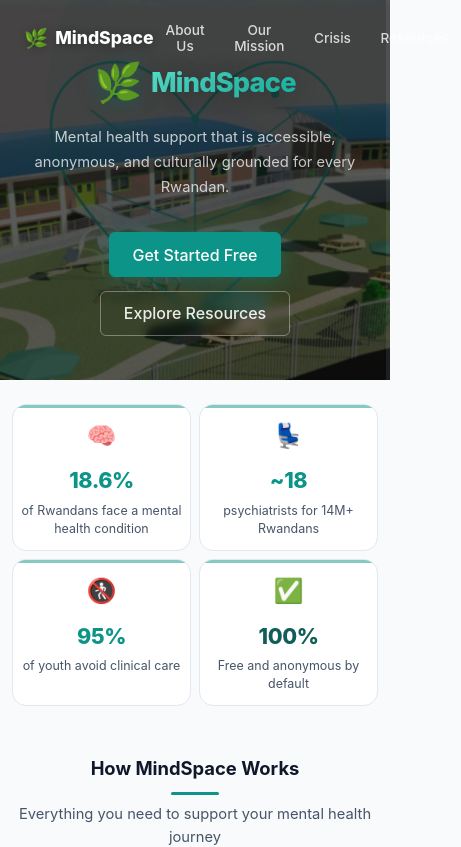
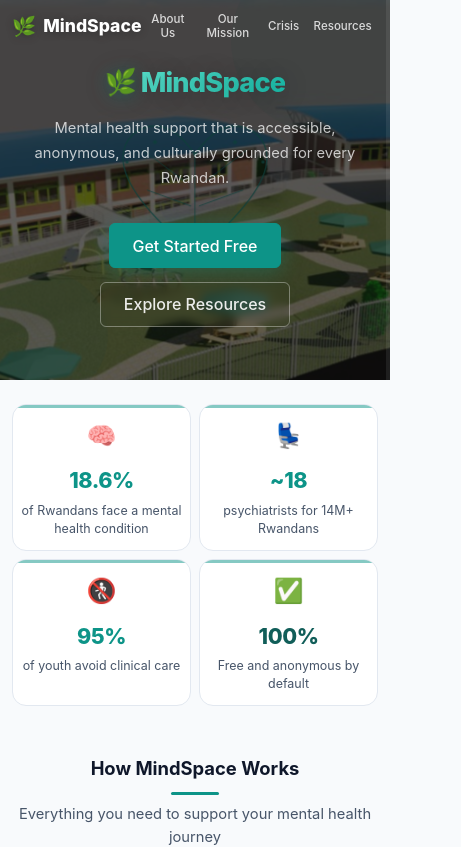
Before and after one commit to adolphenayituriki/MindSpace-MentalHealth-System, a React (Vite) app in the folder frontend/: page / in a window 390 px wide. Shown: the top 847 px of the page, 461 px wide, since content can reach past the window. Built offline with nearby package versions, Linux system fonts and the light colour scheme; the HTML template or start-up script is replaced by a standard one.

Commit message:
Make home page fully responsive: header nav, hero shapes, heart, CTA banner, partners grid at all breakpoints

```diff
--- a/frontend/src/index.css
+++ b/frontend/src/index.css
@@ -2725,22 +2725,22 @@
   .dashboard-grid { gap: 0.75rem; }
   .chat-cards { grid-template-columns: 1fr; }
   .resource-list { grid-template-columns: 1fr; }
-  .home-hero { min-height: 380px; }
+  .home-header-nav { gap: 0.2rem; }
+  .home-header-link { font-size: 0.8rem; padding: 0.3rem 0.6rem; }
+  .hero-heart-lines { width: 200px; }
+  .home-hero { min-height: 380px; padding: 3rem 0.85rem 2rem; }
+  .home-hero-content h1 { font-size: 2rem; }
+  .home-tagline { font-size: 0.95rem; }
   .stats-bar { gap: 0.5rem; }
   .features-grid { gap: 0.5rem; }
   .feature-card { padding: 1.15rem 1rem; }
   .home-section { padding: 1.75rem 0.85rem; }
+  .section-heading h2 { font-size: 1.2rem; }
+  .home-cta-banner { padding: 2.5rem 1.25rem; }
+  .home-cta-banner h2 { font-size: 1.2rem; }
+  .partners-grid { gap: 1rem; }
+  .partner-logo { min-width: 95px; padding: 0.85rem; }
   .footer-inner { gap: 1rem; }
-  .sidebar-nav { padding: 0.5rem; }
-  .sidebar-link { padding: 0.5rem 0.7rem; font-size: 0.84rem; }
-  .sidebar-footer { padding: 0.5rem; }
-  .home-hero { padding: 3rem 0.85rem 2rem; }
-  .home-hero-content h1 { font-size: 2rem; }
-  .home-tagline { font-size: 0.95rem; }
-  .section-heading h2 { font-size: 1.2rem; }
-  .page-header { padding-bottom: 0.6rem; margin-bottom: 1rem; }
-  .page-header h1 { font-size: 1.15rem; }
-  .section-title { font-size: 1.1rem; }
 }
 @media (max-width: 768px) {
   .mobile-topbar { display: flex; }
@@ -2783,6 +2783,14 @@
   .main-content { margin-left: 0; padding: 1.25rem 1rem; padding-top: calc(54px + 1rem); }
   .reflection-container,
   .room-container { height: calc(100vh - 54px - 2rem); }
+  .home-header { padding: 0 1rem; }
+  .home-header-inner { padding: 0.7rem 0; }
+  .home-header-nav { gap: 0.15rem; }
+  .home-header-link { font-size: 0.78rem; padding: 0.3rem 0.5rem; }
+  .hero-heart-lines { width: 220px; }
+  .hero-shape-1 { width: 250px; height: 250px; top: -80px; right: -60px; }
+  .hero-shape-2 { width: 160px; height: 160px; bottom: -40px; left: -40px; }
+  .hero-shape-3 { width: 120px; height: 120px; }
   .home-hero { padding: 3.5rem 1rem 2.5rem; }
   .home-hero-content h1 { font-size: 2rem; }
   .home-tagline { font-size: 1rem; }
@@ -2791,6 +2799,10 @@
   .stats-bar { grid-template-columns: repeat(2, 1fr); }
   .features-grid { grid-template-columns: 1fr 1fr; }
   .quick-help-grid { grid-template-columns: 1fr 1fr; }
+  .home-cta-banner { padding: 2.5rem 1.5rem; }
+  .home-cta-banner h2 { font-size: 1.3rem; }
+  .partners-grid { gap: 1rem; }
+  .partner-logo { min-width: 90px; padding: 1rem; }
   .footer-inner { grid-template-columns: 1fr; gap: 1.5rem; }
   .footer-groups { grid-column: 1; grid-template-columns: repeat(3, 1fr); gap: 1.25rem; }
   .footer-brand p { max-width: 100%; }
@@ -2824,18 +2836,36 @@
   .sidebar { max-width: 85vw; }
   .sidebar.sidebar-collapsed { width: 54px; }
   .main-content { padding: 0.75rem 0.75rem; padding-top: calc(54px + 0.75rem); }
-  .features-grid { grid-template-columns: 1fr; }
-  .quick-help-grid { grid-template-columns: 1fr; }
-  .footer-inner { grid-template-columns: 1fr; gap: 1rem; padding: 0 0.75rem 1.5rem; }
-  .footer-groups { grid-column: 1; grid-template-columns: 1fr 1fr; gap: 1rem; }
+  .home-header { padding: 0 0.75rem; }
+  .home-header-inner { padding: 0.5rem 0; }
+  .home-header-nav { gap: 0.1rem; }
+  .home-header-link { font-size: 0.72rem; padding: 0.25rem 0.4rem; }
+  .hero-heart-lines { width: 160px; }
+  .hero-shape-1 { width: 180px; height: 180px; top: -60px; right: -40px; }
+  .hero-shape-2 { width: 120px; height: 120px; bottom: -30px; left: -30px; }
+  .hero-shape-3 { width: 80px; height: 80px; }
+  .home-hero-content h1 { font-size: 1.6rem; gap: 0.3rem; }
+  .hero-emblem { font-size: 1.6rem; }
   .home-hero { padding: 2.5rem 0.75rem 2rem; }
   .home-hero-content h1 { font-size: 1.7rem; }
   .home-tagline { font-size: 0.92rem; }
   .home-section { padding: 1.5rem 0.75rem; }
   .section-heading h2 { font-size: 1.15rem; }
-  .quick-help-card { flex-direction: column; gap: 0.65rem; padding: 1rem; }
+  .stats-bar { grid-template-columns: 1fr 1fr; gap: 0.5rem; }
   .stat-item { padding: 0.75rem 0.4rem; }
   .stat-number { font-size: 1.35rem; }
+  .features-grid { grid-template-columns: 1fr; }
+  .quick-help-grid { grid-template-columns: 1fr; }
+  .quick-help-card { flex-direction: column; gap: 0.65rem; padding: 1rem; }
+  .home-cta-banner { padding: 2rem 1.25rem; border-radius: var(--radius-lg); }
+  .home-cta-banner h2 { font-size: 1.15rem; }
+  .home-cta-banner p { font-size: 0.85rem; }
+  .partners-grid { gap: 0.75rem; }
+  .partner-logo { min-width: 80px; padding: 0.75rem; }
+  .partner-icon { font-size: 1.3rem; }
+  .partner-name { font-size: 0.7rem; }
+  .footer-inner { grid-template-columns: 1fr; gap: 1rem; padding: 0 0.75rem 1.5rem; }
+  .footer-groups { grid-column: 1; grid-template-columns: 1fr 1fr; gap: 1rem; }
   .footer-brand p { max-width: 100%; }
   .emergency-numbers { flex-direction: column; align-items: stretch; }
   .counselor-grid { grid-template-columns: 1fr; }
```
